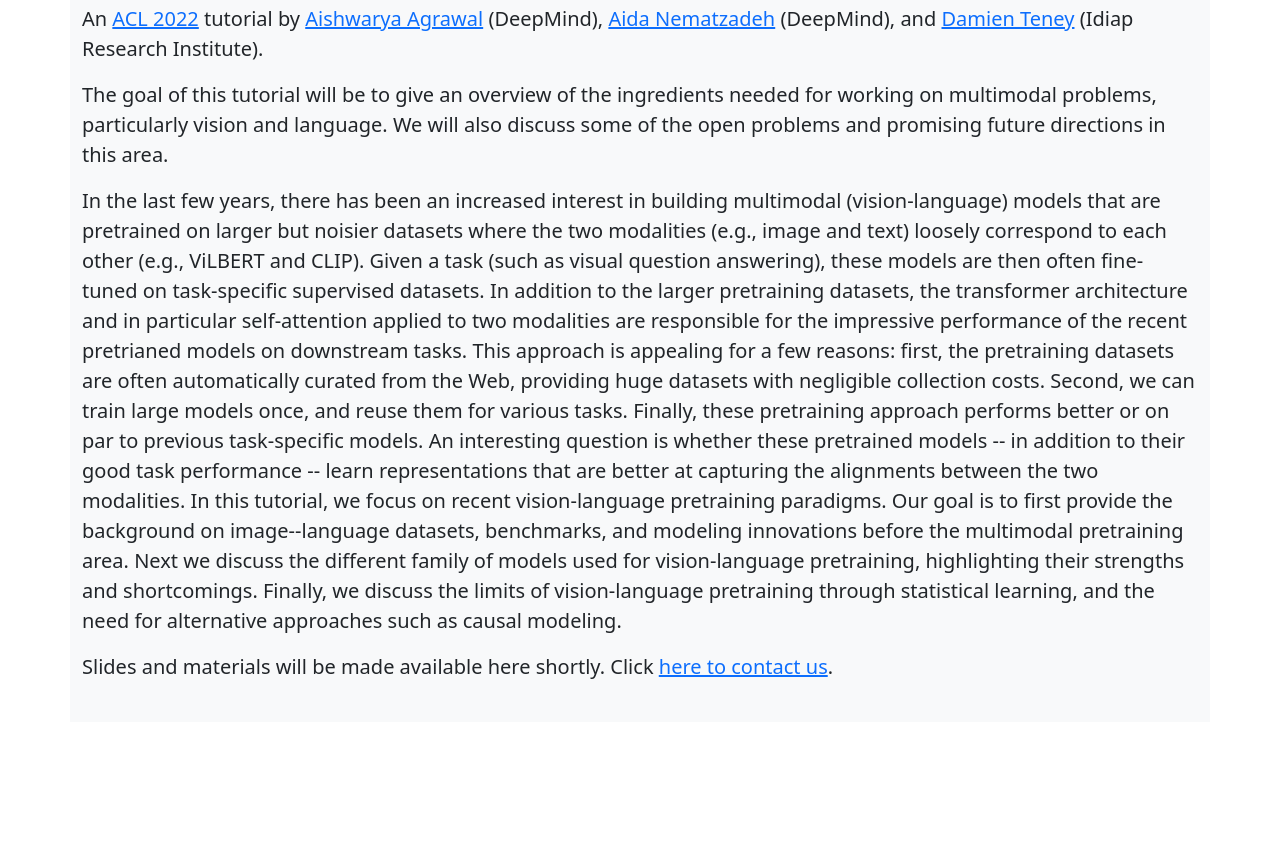
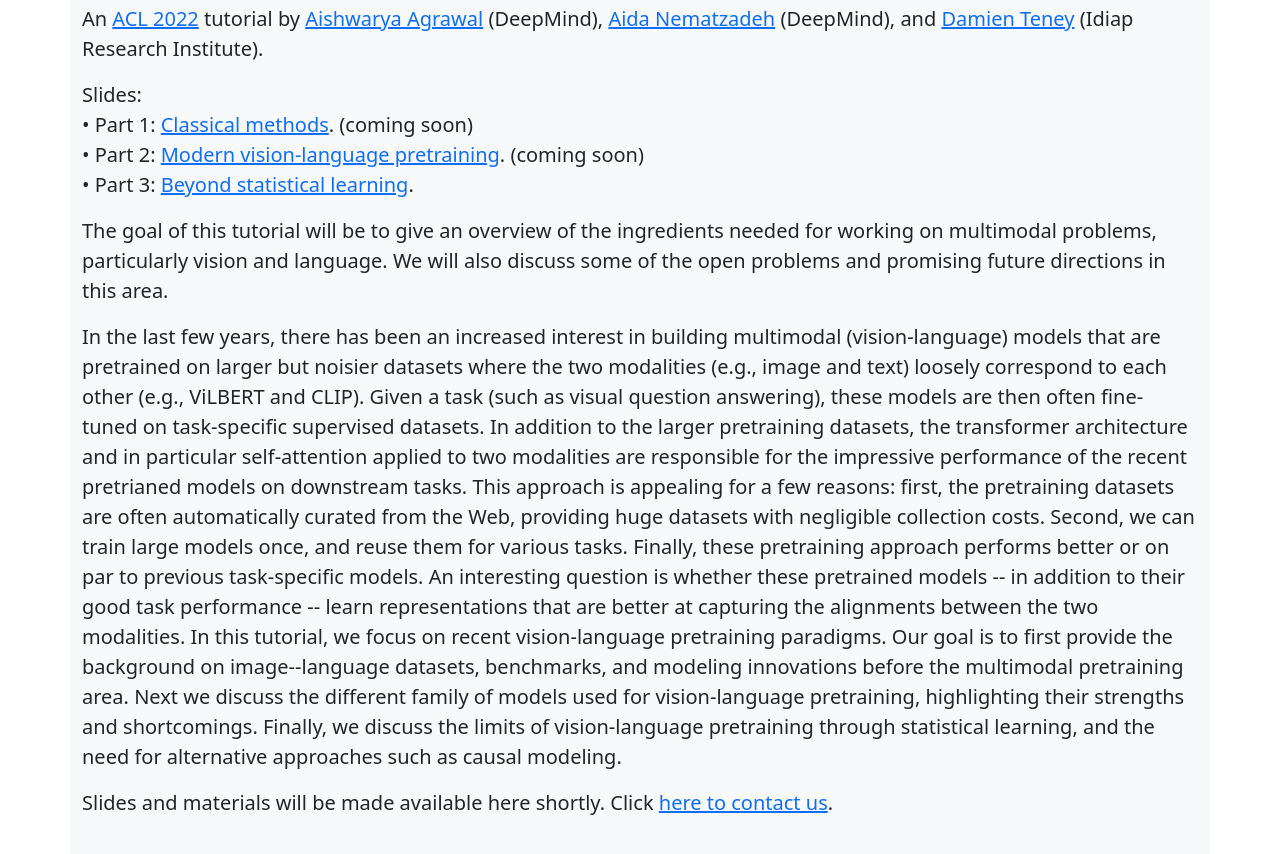
Before and after one commit to vlp-tutorial-acl2022/vlp-tutorial-acl2022.github.io, a plain HTML site: page index.html in a window 1280 px wide. Shown: the part 66-920 px from the top of the page. Before the commit the page ends 800 px from the top, so only its background shows below. Drawn offline with Linux system fonts and the light colour scheme.

Commit message:
Update index.html

```diff
--- a/index.html
+++ b/index.html
@@ -9,6 +9,12 @@
         <br>
         <h2>Vision-Language Pretraining: Current Trends and the Future</h2>
         <p class="lead">An <a href="https://www.2022.aclweb.org/">ACL 2022</a> tutorial by <a href="https://www.iro.umontreal.ca/~agrawal/">Aishwarya Agrawal</a> (DeepMind), <a href="http://www.aidanematzadeh.me">Aida Nematzadeh</a> (DeepMind), and <a href="http://www.damienteney.info">Damien Teney</a> (Idiap Research Institute).</p>
+
+        <p class="lead">Slides:<br>
+        &#8226; Part 1: <a href=>Classical methods</a>. (coming soon)<br>
+        &#8226; Part 2: <a href=>Modern vision-language pretraining</a>. (coming soon)<br>
+        &#8226; Part 3: <a href=Part3_BeyondStatisticalLearning_Teney.pdf>Beyond statistical learning</a>.
+        </p>
 
         <p class="lead">The goal of this tutorial will be to give an overview of the ingredients needed for working on multimodal problems, particularly vision and language. We will also discuss some of the open problems and promising future directions in this area. </p>
         <p class="lead">In the last few years, there has been an increased
```
